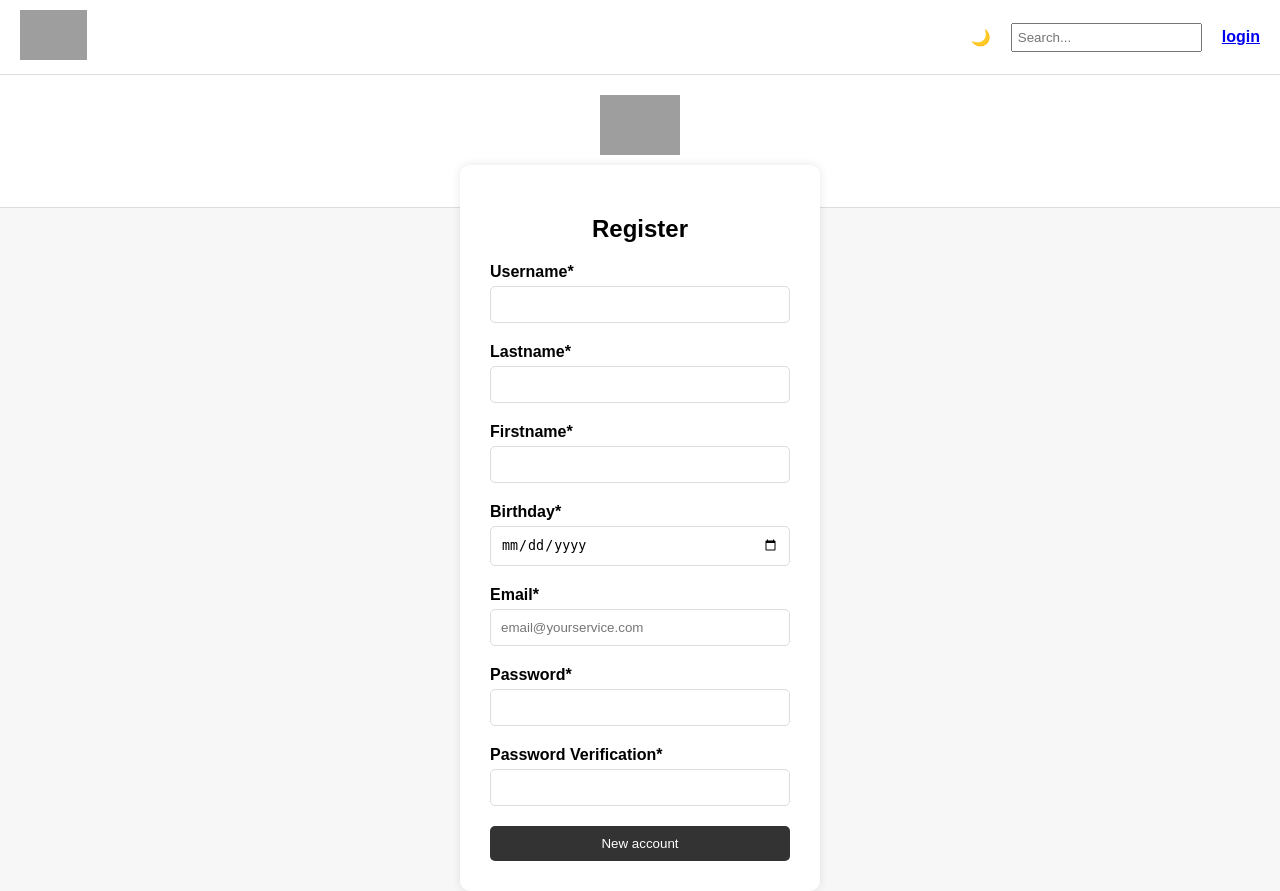
After one commit to Yourisrachid/Pokedex, a PHP site: page /views/partials/registerFrom.php in a window 1280 px wide. The commit adds this page. Run offline with PHP 8.4, Linux system fonts and the light colour scheme; grey boxes are pictures that could not be loaded.

Commit message:
register

```diff
--- a/Base/assets/sql/auth.sql
+++ b/Base/assets/sql/auth.sql
@@ -4,11 +4,12 @@ CREATE TABLE IF NOT EXISTS `user` (
   `email` varchar(255) CHARACTER SET utf8 NOT NULL,
   `firstname` varchar(255) CHARACTER SET utf8 NOT NULL,
   `lastname` varchar(255) CHARACTER SET utf8 NOT NULL,
+  `birthday` DATE NOT NULL,
   `password` varchar(255) NOT NULL,
   PRIMARY KEY (`id`)
 ) ENGINE=InnoDB DEFAULT CHARSET=latin1 AUTO_INCREMENT=1 ;
 
-INSERT INTO `user` (username, email, firstname, lastname, password)
-VALUES ('JohnDoe', 'john.doe@poke.mon', 'John', 'Doe', '$2y$10$vtV6zZ/Aw8vhlEXM57I3/OOh8E4G.Y5Wzz7aBuBeV32J9da7IGgsa');
+INSERT INTO `user` (username, email, firstname, lastname, birthday, password)
+VALUES ('JohnDoe', 'john.doe@poke.mon', 'John', 'Doe', '1987-01-01', '$2y$10$vtV6zZ/Aw8vhlEXM57I3/OOh8E4G.Y5Wzz7aBuBeV32J9da7IGgsa');
 
 -- password = pokemon
--- a/Base/controllers/HomeController.php
+++ b/Base/controllers/HomeController.php
@@ -23,3 +23,8 @@ function login()
 {
     require_once __DIR__ . '/../views/partials/loginForm.php';
 }
+
+function register()
+{
+    require_once __DIR__ . '/../views/partials/registerFrom.php';
+}
--- a/Base/views/partials/loginForm.php
+++ b/Base/views/partials/loginForm.php
@@ -13,7 +13,7 @@ require_once __DIR__ . '../../partials/header.php';
             <ul>
                 <li><a href="/">Pokemon</a></li>
                 <li><a href="#" class="active">My Account</a></li>
-                <li><a href="#">Register</a></li>
+                <li><a href="/register">Register</a></li>
             </ul>
         </nav>
     </header>
--- /dev/null
+++ b/Base/views/partials/registerFrom.php
@@ -0,0 +1,50 @@
+<?php
+
+$title = "Register";
+require_once __DIR__ . '../../partials/header.php';
+
+?>
+    <header>
+    <a href="/"><img src="../../public/img/pokemon-logo.png" alt="Pokemon Logo"></a>
+        <nav>
+            <ul>
+                <li><a href="/">Pokemon</a></li>
+                <li><a href="/login">My Account</a></li>
+                <li><a href="#" class="active">Register</a></li>
+            </ul>
+        </nav>
+    </header>
+    <main class="form-main">
+        <section class="register-container">
+            <h2>Register</h2>
+            <form action="/addUser" method="post">
+                <label for="username">Username*</label>
+                <input type="text" id="username" name="username" required>
+
+                <label for="lastname">Lastname*</label>
+                <input type="text" id="lastname" name="lastname" required>
+
+                <label for="firstname">Firstname*</label>
+                <input type="text" id="firstname" name="firstname" required>
+
+                <label for="birthday">Birthday*</label>
+                <input type="date" id="birthday" name="birthday" required>
+
+                <label for="email">Email*</label>
+                <input type="email" id="email" name="email" placeholder="email@yourservice.com" required>
+
+                <label for="password">Password*</label>
+                <input type="password" id="password" name="password" required>
+
+                <label for="password-verification">Password Verification*</label>
+                <input type="password" id="password-verification" name="password-verification" required>
+
+                <button type="submit">New account</button>
+
+            </form>
+        </section>
+    </main>
+
+<?php
+require_once __DIR__ . '../../partials/footer.php';
+?>
```
Also changed, not shown: Base/index.php (+55 -2 lines).
